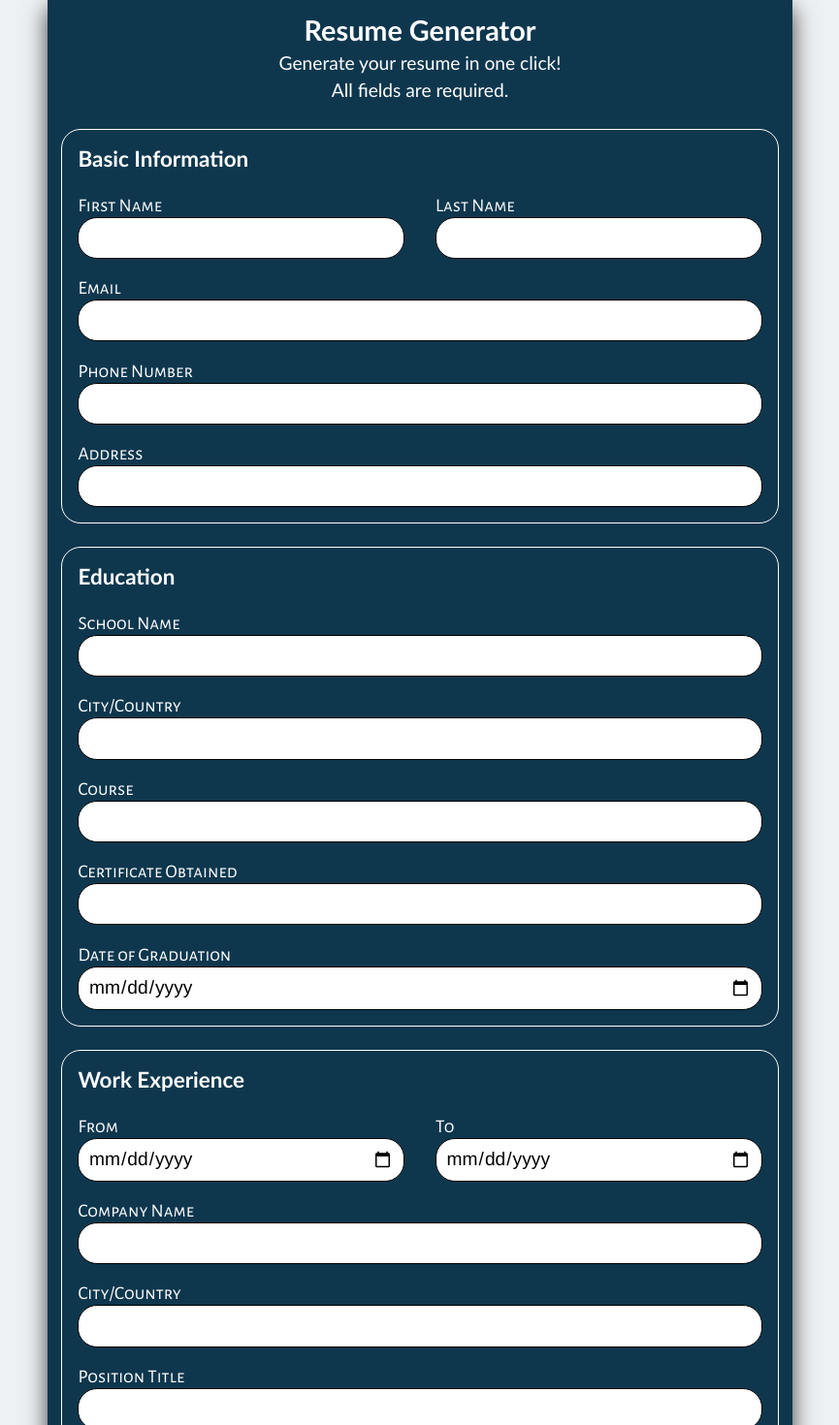
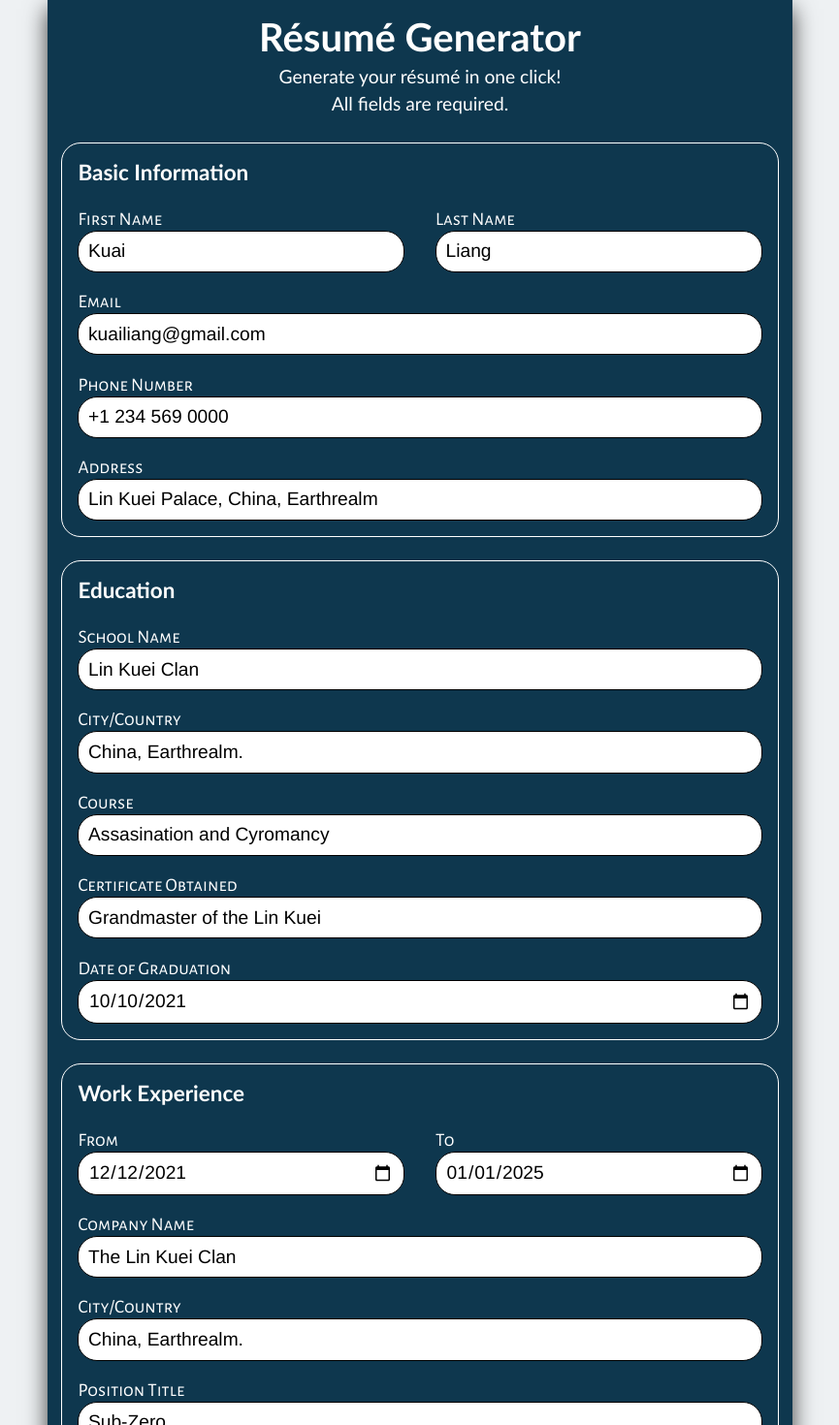
Before and after one commit to zakingslayerv22/cv-application, a React (Vite) app: page / in a window 1280 px wide. Shown: the top 1470 px of the page at 97% size, without its empty margins (207-1072 px from the left). Built offline with nearby package versions, Linux system fonts and the light colour scheme.

Commit message:
Cleanup files
Add filler text to
CVData.

Change the document title
in index.html.

In CVForm.jsx,
add the accents to
the e.

In main.jsx, import
CVDisplay.css.

```diff
--- a/index.html
+++ b/index.html
@@ -1,10 +1,10 @@
-<!doctype html>
+<!DOCTYPE html>
 <html lang="en">
   <head>
     <meta charset="UTF-8" />
     <link rel="icon" type="image/svg+xml" href="/vite.svg" />
     <meta name="viewport" content="width=device-width, initial-scale=1.0" />
-    <title>cv-application</title>
+    <title>Résumé Generator</title>
   </head>
   <body>
     <div id="root"></div>
--- a/src/assets/CVData.js
+++ b/src/assets/CVData.js
@@ -2,29 +2,30 @@ export const categories = [
   {
     id: 0,
     sectionTitle: "Basic Information",
-    firstName: "",
-    lastName: "",
-    email: "",
-    phoneNumber: "",
-    address: "",
+    firstName: "Kuai",
+    lastName: "Liang",
+    email: "kuailiang@gmail.com",
+    phoneNumber: "+1 234 569 0000",
+    address: "Lin Kuei Palace, China, Earthrealm",
   },
   {
     id: 1,
     sectionTitle: "Education",
-    schoolName: "",
-    location: "",
-    course: "",
-    certificateObtained: "",
-    dateOfGraduation: "",
+    schoolName: "Lin Kuei Clan",
+    location: "China, Earthrealm.",
+    course: "Assasination and Cyromancy",
+    certificateObtained: "Grandmaster of the Lin Kuei",
+    dateOfGraduation: "2021-10-10",
   },
   {
     id: 2,
     sectionTitle: "Work Experience",
-    from: "",
-    to: "",
-    companyName: "",
-    location: "",
-    positionTitle: "",
-    responsibilities: "",
+    from: "2021-12-12",
+    to: "2025-01-01",
+    companyName: "The Lin Kuei Clan",
+    location: "China, Earthrealm.",
+    positionTitle: "Sub-Zero",
+    responsibilities:
+      "Lead the Lin Kuei Clan, Wield Dragon Medallion, Train and mentor students e.g. Frost.",
   },
 ];
--- a/src/components/CVForm.jsx
+++ b/src/components/CVForm.jsx
@@ -35,8 +35,8 @@ export default function CVForm() {
     <div className="form-container">
       <section className="form-body">
         <section className="heading">
-          <h2>Resume Generator</h2>
-          <p>Generate your resume in one click!</p>
+          <h2>Résumé Generator</h2>
+          <p>Generate your résumé in one click!</p>
           <p>All fields are required.</p>
         </section>
         <form action="" onSubmit={handleSubmit}>
--- a/src/main.jsx
+++ b/src/main.jsx
@@ -2,7 +2,7 @@ import { StrictMode } from "react";
 import { createRoot } from "react-dom/client";
 import "./index.css";
 import "./CVForm.css";
-// import App from "./App.jsx";
+import "./CVDisplay.css";
 import CVForm from "./components/CVForm.jsx";
 
 createRoot(document.getElementById("root")).render(
```
